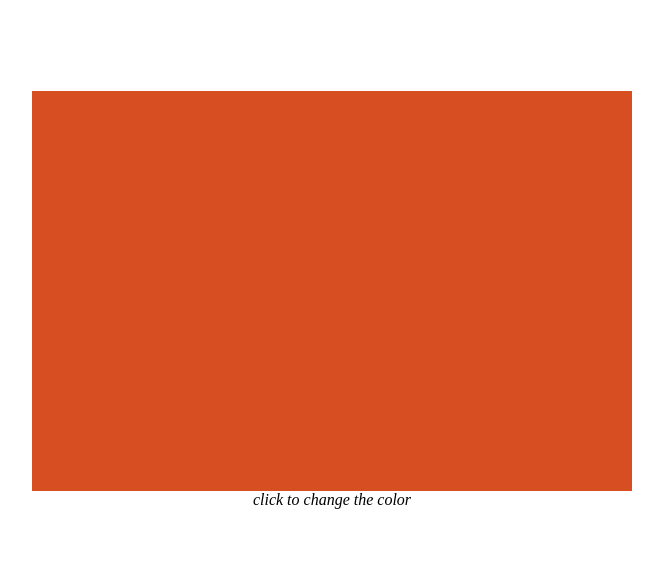
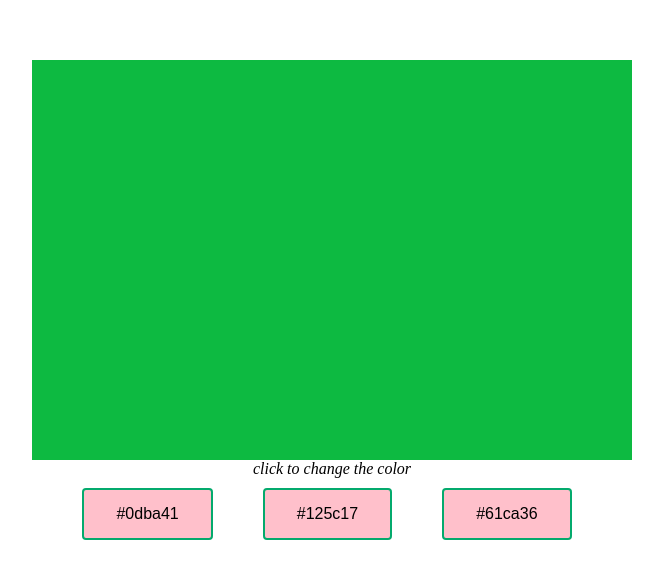
Before and after one commit to theayushr/guess-color, a React (Vite) app: page / in a window 1280 px wide. Shown: the part 108-686 px from the top of the page, without its empty margins (316-979 px from the left). Built offline with nearby package versions, Linux system fonts and the light colour scheme.

Commit message:
adding buttons

```diff
--- a/index.html
+++ b/index.html
@@ -3,6 +3,7 @@
   <head>
     <meta charset="UTF-8" />
     <meta name="viewport" content="width=device-width, initial-scale=1.0" />
+    <link rel="icon" href="./src/assets/color-wheel.svg"/>
     <title>Guess Color</title>
   </head>
   <body>
--- a/src/App.css
+++ b/src/App.css
@@ -1,5 +1,30 @@
 #guess-color {
   width : 600px;
   height : 400px;
-  /* background-color: black; */
 }
+
+#guess-buttons {
+  display:flex;
+  margin-top: 10px;
+}
+
+button{
+  background-color: pink;
+  border: 2px solid #04AA6D;
+  margin-left: 20px;
+  margin-right: 30px;
+  padding: 15px 32px;
+  text-align: center;
+  text-decoration: none;
+  display: inline-block;
+  font-size: 16px;
+  border-radius: 4px;
+}
+
+button:hover {
+  background-color: #04AA6D; /* Green */
+  color: white;
+}
+button {
+  transition-duration: 0.4s;
+}
--- a/src/App.jsx
+++ b/src/App.jsx
@@ -1,4 +1,5 @@
 import { useState, useEffect } from "react";
+import Button from "./Button";
 import "./App.css";
 
 const HEX_BASE = 16;
@@ -8,8 +9,8 @@ const MAX_HEX = 255;
  * generates three random decimal numbers less than MAX_HEX, and then get's converted to the HEX decimal to represent a color
  */
 function generateBackgroundColor() {
-  const randomNumber = () => Math.floor(Math.random() * MAX_HEX);
-  return `#${convertDecToHex(randomNumber())}${convertDecToHex(randomNumber())}${convertDecToHex(randomNumber())}`;
+  const primaryColor = () => convertDecToHex(Math.floor(Math.random() * MAX_HEX));
+  return `#${primaryColor()}${primaryColor()}${primaryColor()}`;
 }
 
 function convertDecToHex(dec) {
@@ -31,10 +32,17 @@ export default function App() {
     setColor(generateBackgroundColor());
   }
 
+  let colors = [color, generateBackgroundColor(), generateBackgroundColor()].sort(() => 0.5 - Math.random());
+
   return (
     <>
       <div id="guess-color" style={{ backgroundColor: color }} onClick={handleColor}></div>
       <i>click to change the color</i>
+      <div id="guess-buttons">
+        <Button name={colors[0]}></Button>
+        <Button name={colors[1]}></Button>
+        <Button name={colors[2]}></Button>
+      </div>
     </>
   );
 }
--- /dev/null
+++ b/src/Button.jsx
@@ -0,0 +1,3 @@
+export default function Button({name}) {
+  return <button>{name}</button>;
+}
```
Also changed, not shown: src/assets/color-wheel.svg (added).
